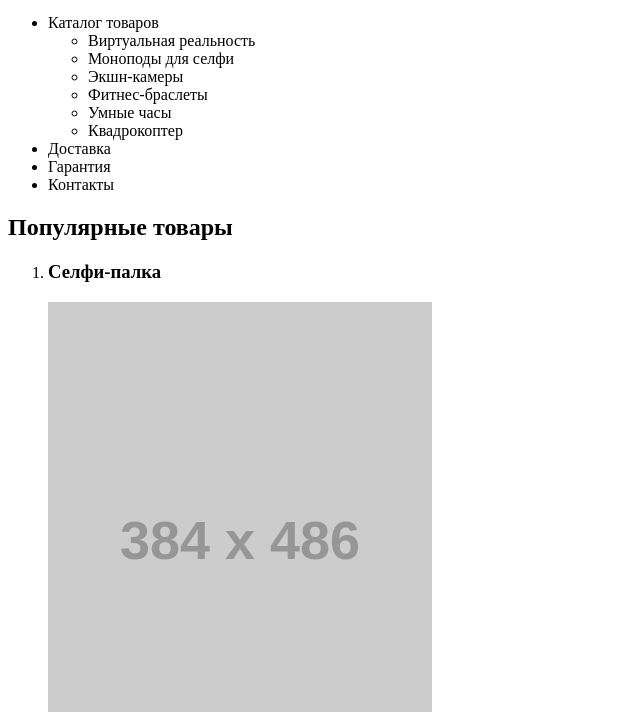
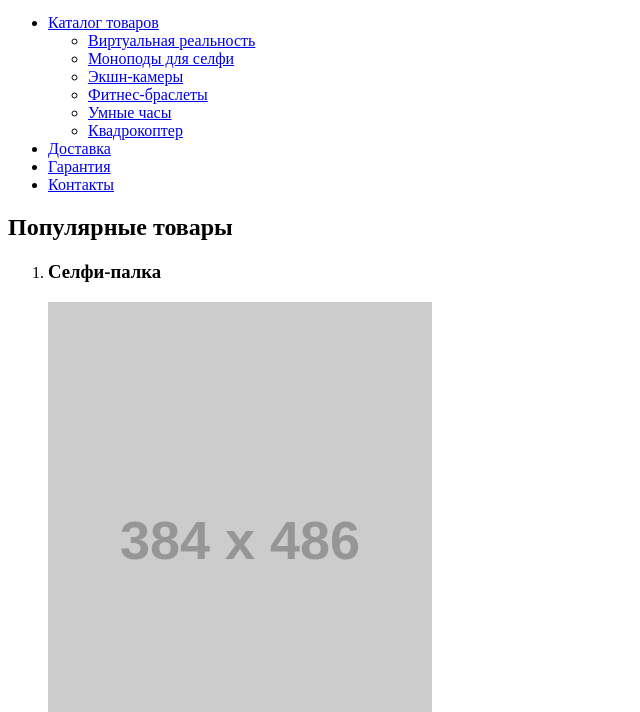
Before and after one commit to zvovas/20520-device-29, a plain HTML site: page index.html in a window 1280 px wide. Shown: the part 88-800 px from the top of the page, without its empty margins (0-640 px from the left). Drawn offline with Linux system fonts and the light colour scheme; placeholder pictures from the web are drawn by us.

Commit message:
Добавляет ссылки в навигацию и пустой файл каталога

```diff
--- a/index.html
+++ b/index.html
@@ -19,19 +19,19 @@
     <nav>
       <ul>
         <li>
-            Каталог товаров
+          <a href="catalog.html">Каталог товаров</a>
           <ul>
-              <li>Виртуальная реальность</li>
-              <li>Моноподы для селфи</li>
-              <li>Экшн-камеры</li>
-              <li>Фитнес-браслеты</li>
-              <li>Умные часы</li>
-              <li>Квадрокоптер</li>
+            <li><a href="#">Виртуальная реальность</a></li>
+            <li><a href="#">Моноподы для селфи</a></li>
+            <li><a href="#">Экшн-камеры</a></li>
+            <li><a href="#">Фитнес-браслеты</a></li>
+            <li><a href="#">Умные часы</a></li>
+            <li><a href="#">Квадрокоптер</a></li>
           </ul>
         </li>
-          <li>Доставка</li>
-          <li>Гарантия</li>
-          <li>Контакты</li>
+        <li><a href="#">Доставка</a></li>
+        <li><a href="#">Гарантия</a></li>
+        <li><a href="#">Контакты</a></li>
       </ul>
     </nav>
   </header>
```
Also changed, not shown: catalog.html (added, +10 -0 lines). Lines whose indentation alone changed are shown as unchanged.
